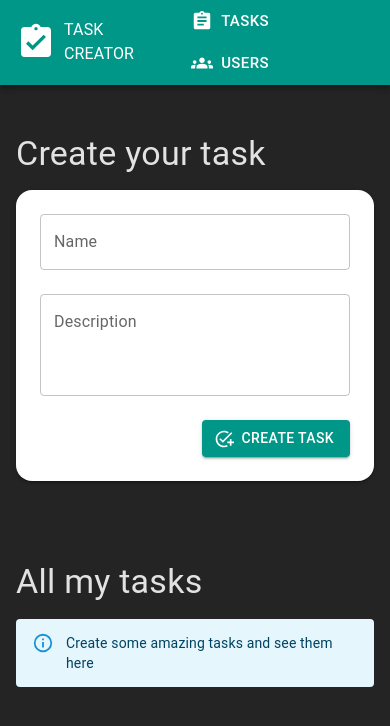
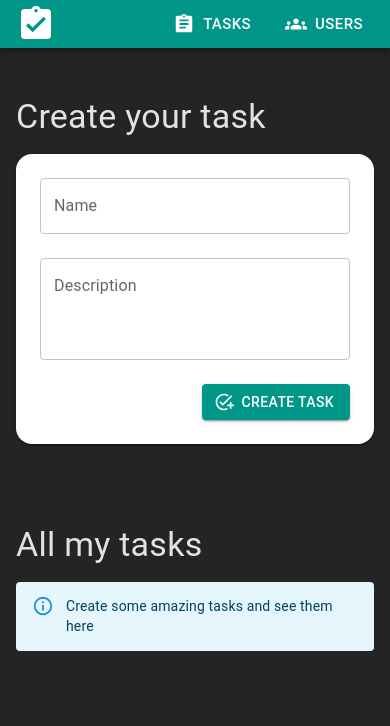
Before and after one commit to filhodoto/task-creator, a React (Vite) app: page / in a window 390 px wide. Shown: the top 726 px of the page. Built offline with nearby package versions, Linux system fonts and the light colour scheme.

Commit message:
Fix mobile header space issue

```diff
--- a/src/components/NavBar/index.tsx
+++ b/src/components/NavBar/index.tsx
@@ -22,11 +22,15 @@ const NavBar: React.FC = () => {
         >
           <Box sx={{ display: 'flex', alignItems: 'center', gap: 1 }}>
             <AssignmentTurnedInIcon sx={{ fontSize: 40 }} />
-            <Typography variant="body1" color="inherit" component="div">
+            <Typography
+              variant="body1"
+              color="inherit"
+              sx={{ display: { xs: 'none', sm: 'block' } }}
+            >
               TASK CREATOR
             </Typography>
           </Box>
-          <div>
+          <Box sx={{ display: 'flex' }}>
             {navPages.map(({ path, title }) => (
               <Button
                 key={title}
@@ -34,13 +38,13 @@ const NavBar: React.FC = () => {
                 to={path}
                 color="inherit"
                 size="large"
-                sx={{ marginLeft: theme.spacing(3) }}
+                sx={{ marginLeft: theme.spacing(2) }}
                 startIcon={renderBtnIcon(title)}
               >
                 {title}
               </Button>
             ))}
-          </div>
+          </Box>
         </Toolbar>
       </Box>
     </AppBar>
```
